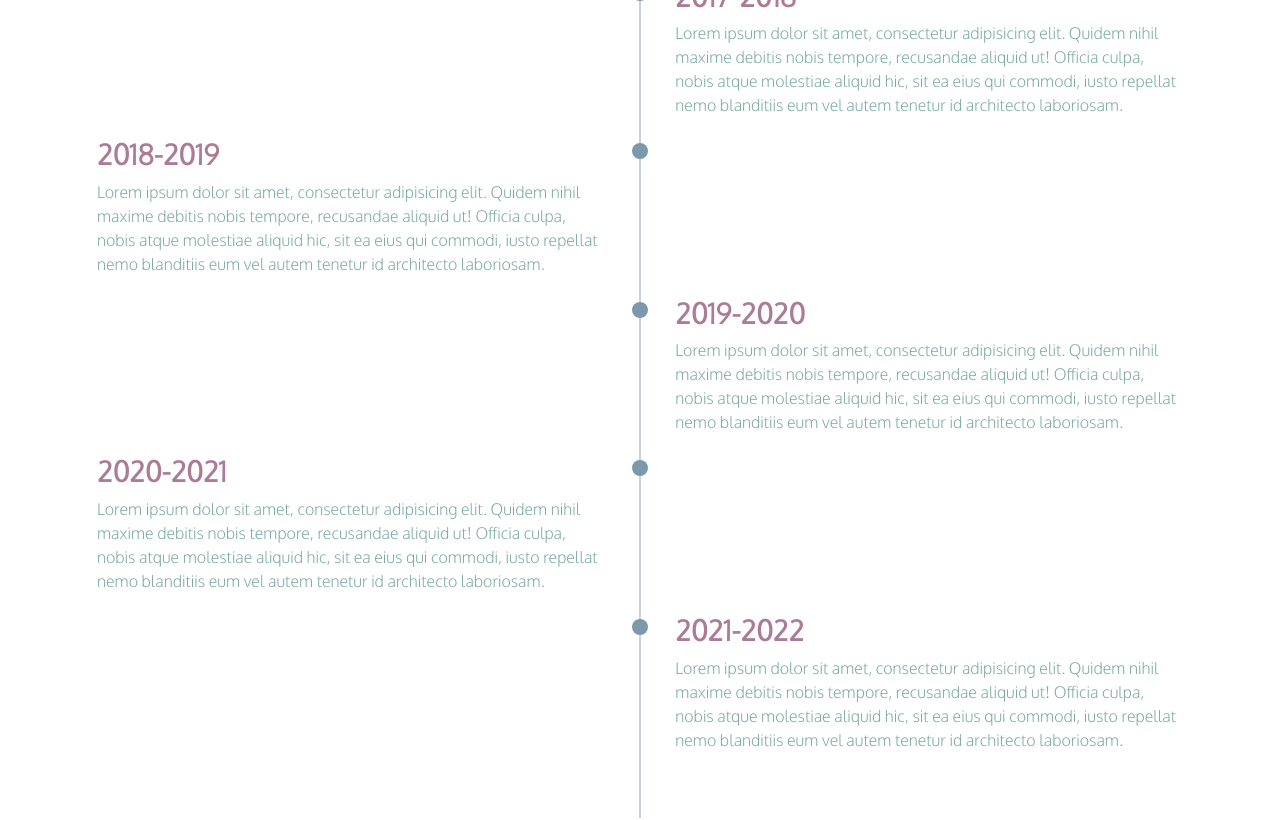
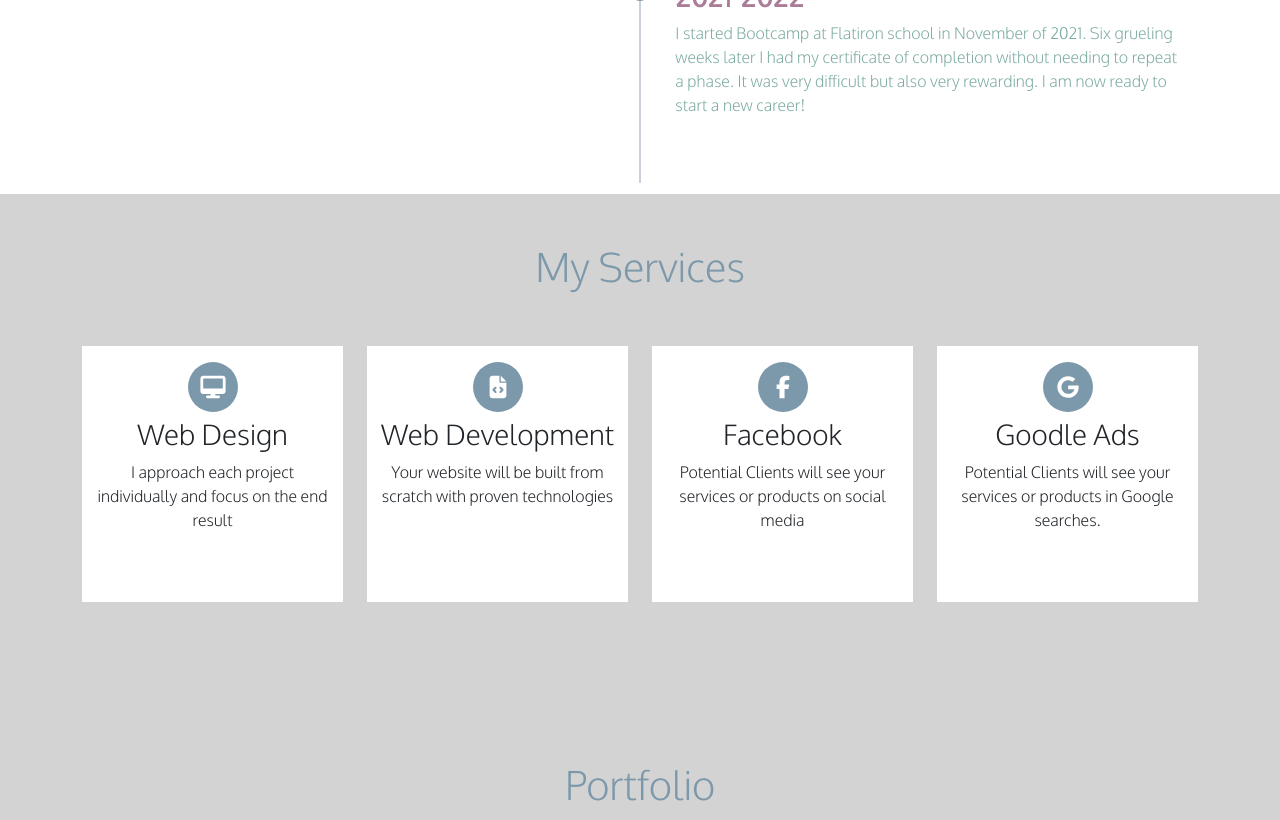
Before and after one commit to Tyler0342/personal-website, a React (Create React App) app: page / in a window 1280 px wide. Shown: the part 1520-2340 px from the top of the page. Built offline with nearby package versions, Linux system fonts and the light colour scheme.

Commit message:
Update portfolio component

```diff
--- a/src/components/AboutMe.jsx
+++ b/src/components/AboutMe.jsx
@@ -16,7 +16,7 @@ const AboutMe = () => {
             Hello! I'm Tyler. I'm a Full-Stack Software Engineer who has a
             passion for learning. I love to solve problems and come up with
             creative solutions. Technologies I use are JavaScript, React.js, Next.js,
-            Ruby on Rails, SQL, Tailwind CSS, Material-UI, Redux, and Solidity.
+            Ruby on Rails, SQL, Tailwind, Material-UI, Redux, and Solidity.
             My hobbies include playing the guitar and drums, hiking, and snowboarding.
             Other interests include blockchain technologies and cooking. Before I can
             begin development for your request, I require a project layout, so we both know what
--- a/src/components/Experience.jsx
+++ b/src/components/Experience.jsx
@@ -10,74 +10,18 @@ const Experience = () => {
         <div className="timeline-block timeline-block-right">
           <div className="marker"></div>
           <div className="timeline-content">
-            <h3>2017-2018</h3>
+            <h3>2021-2022</h3>
             <p>
-              Lorem ipsum dolor sit amet, consectetur adipisicing elit. Quidem
-              nihil maxime debitis nobis tempore, recusandae aliquid ut! Officia
-              culpa, nobis atque molestiae aliquid hic, sit ea eius qui commodi,
-              iusto repellat nemo blanditiis eum vel autem tenetur id architecto
-              laboriosam.
+              I started Bootcamp at Flatiron school in November of 2021.
+              Six grueling weeks later I had my certificate of completion without
+              needing to repeat a phase. It was very difficult but also very rewarding.
+              I am now ready to start a new career!
             </p>
           </div>
+          </div>
+        {/*-*/}
         </div>
-        {/*-*/}
-        <div className="timeline-block timeline-block-left">
-          <div className="marker"></div>
-          <div className="timeline-content">
-            <h3>2018-2019</h3>
-            <p>
-              Lorem ipsum dolor sit amet, consectetur adipisicing elit. Quidem
-              nihil maxime debitis nobis tempore, recusandae aliquid ut! Officia
-              culpa, nobis atque molestiae aliquid hic, sit ea eius qui commodi,
-              iusto repellat nemo blanditiis eum vel autem tenetur id architecto
-              laboriosam.
-            </p>
-          </div>
-        </div>
-        {/*-*/}
-        <div className="timeline-block timeline-block-right">
-          <div className="marker"></div>
-          <div className="timeline-content">
-            <h3>2019-2020</h3>
-            <p>
-              Lorem ipsum dolor sit amet, consectetur adipisicing elit. Quidem
-              nihil maxime debitis nobis tempore, recusandae aliquid ut! Officia
-              culpa, nobis atque molestiae aliquid hic, sit ea eius qui commodi,
-              iusto repellat nemo blanditiis eum vel autem tenetur id architecto
-              laboriosam.
-            </p>
-          </div>
-        </div>
-        {/*-*/}
-        <div className="timeline-block timeline-block-left">
-          <div className="marker"></div>
-          <div className="timeline-content">
-            <h3>2020-2021</h3>
-            <p>
-              Lorem ipsum dolor sit amet, consectetur adipisicing elit. Quidem
-              nihil maxime debitis nobis tempore, recusandae aliquid ut! Officia
-              culpa, nobis atque molestiae aliquid hic, sit ea eius qui commodi,
-              iusto repellat nemo blanditiis eum vel autem tenetur id architecto
-              laboriosam.
-            </p>
-          </div>
-        </div>
-        {/*-*/}
-        <div className="timeline-block timeline-block-right">
-          <div className="marker"></div>
-          <div className="timeline-content">
-            <h3>2021-2022</h3>
-            <p>
-              Lorem ipsum dolor sit amet, consectetur adipisicing elit. Quidem
-              nihil maxime debitis nobis tempore, recusandae aliquid ut! Officia
-              culpa, nobis atque molestiae aliquid hic, sit ea eius qui commodi,
-              iusto repellat nemo blanditiis eum vel autem tenetur id architecto
-              laboriosam.
-            </p>
-          </div>
-        </div>
-      </div>
-    </div>
+     </div>
   );
 };
 
--- a/src/components/Portfolio.jsx
+++ b/src/components/Portfolio.jsx
@@ -1,5 +1,5 @@
 import React from "react";
-import netflix from "../images/netflix.png";
+import maggiosmarketplace from "../images/maggios-marketplace.png";
 import cityGuide from "../images/city-guide-app.png";
 import portfolio from "../images/portfolio.png";
 import taskManager from "../images/task-manager.png";
@@ -11,27 +11,30 @@ import { PopupboxManager, PopupboxContainer } from "react-popupbox";
 import "react-popupbox/dist/react-popupbox.css";
 
 const Portfolio = () => {
-  // Netflix
+  // Maggio's Marketplace
   const openPopupboxNetflix = () => {
     const content = (
       <>
         <img
           className="portfolio-image-popupbox"
-          src={netflix}
-          alt="Netflix Clone Project..."
+          src={maggiosmarketplace}
+          alt="Maggio's Marketplace"
         />
         <p>
-          Lorem ipsum, dolor sit amet consectetur adipisicing elit. Ex cumque
-          illo est expedita quos adipisci suscipit unde itaque qui perferendis.
+          I know what you're thinking, "NFTs are overhyped and cryptocurrencies are a scam".
+          But I have a love of learning and I believe that smart contract functionality
+          is an important step forward in both the technological and financial spaces.
+          So I wanted to create an app that can communicate with the blockchain using
+          Solidity that also has a beautiful frontend using Next.js and Tailwind CSS.
+          This app is still in development.
         </p>
-        <b>GitHub:</b>{" "}
+        <b>GitHub:</b>{"https://github.com/Tyler0342/sc-marketplace"}
         <a
           className="hyper-link"
           onClick={() =>
-            window.open("https://github.com/8020Coding/netflix-project")
+            window.open("https://sc-marketplace.vercel.app/")
           }
         >
-          https://github.com/8020Coding/netflix-project
         </a>
       </>
     );
@@ -191,7 +194,7 @@ const Portfolio = () => {
   const popupboxConfigTaskManager = {
     titleBar: {
       enable: true,
-      text: "Task Manager React and Redux project.",
+      text: "Front-End web design and Solidity smart contract project.",
     },
     fadeIn: true,
     fadeInSpeed: 500,
@@ -205,8 +208,8 @@ const Portfolio = () => {
           <div className="portfolio-image-box" onClick={openPopupboxNetflix}>
             <img
               className="portfolio-image"
-              src={netflix}
-              alt="Netflix Clone Project..."
+              src={maggiosmarketplace}
+              alt="Maggio's Marketplace"
             />
             <div className="overflow"></div>
             <FontAwesomeIcon className="portfolio-icon" icon={faSearchPlus} />
```
Also changed, not shown: src/images/maggios-marketplace.png (added), 1 other file (tests, documents, lock files or other folders).
